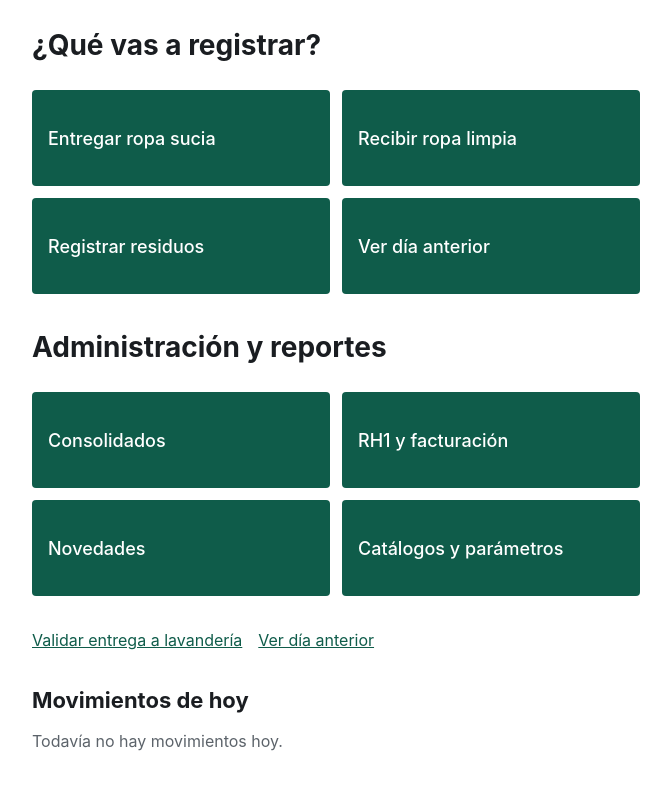
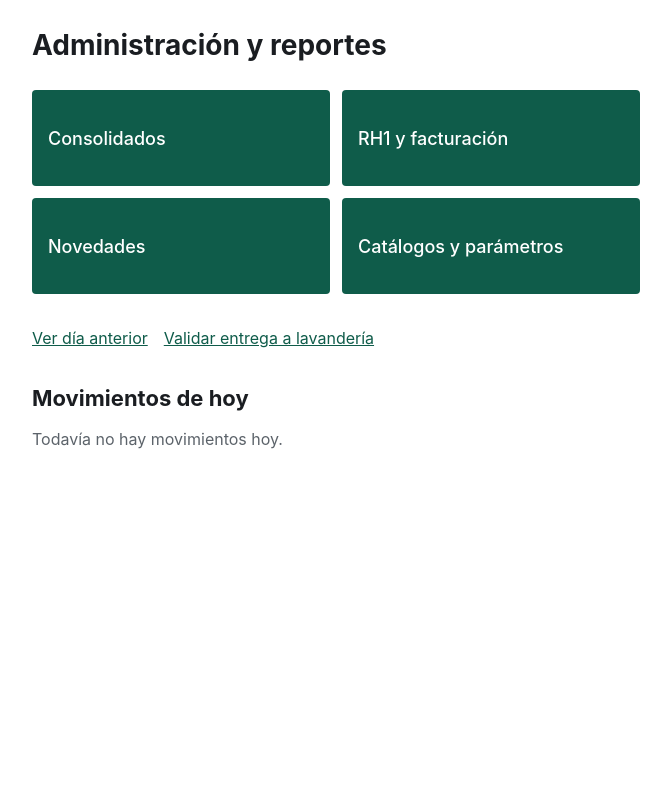
Before and after one commit to auxiliarsistemas2pabon-cloud/sistema-ropa-residuos-pabon, a Django app: page / in a window 1280 px wide. Shown: the part 61-850 px from the top of the page, without its empty margins (304-975 px from the left). After the commit the page ends 510 px from the top, so only its background shows below. Run offline with Django 5.2, Linux system fonts and the light colour scheme; the visitor is signed in with stand-in values (Sample User, id 1); data that the repository does not hold is empty; parts of the project's set-up code (start-up, migrations or seed data) failed here and were passed over.

Commit message:
Panel: un solo panel por rol, sin la vista mixta del superusuario

```diff
--- a/templates/core/panel_principal.html
+++ b/templates/core/panel_principal.html
@@ -3,16 +3,6 @@
 {% block titulo %}Inicio · Clínica Pabón{% endblock %}
 
 {% block contenido %}
-
-{% if perms.movimientos.add_movimiento %}
-  <h1>¿Qué vas a registrar?</h1>
-  <div class="accesos">
-    <a class="acceso" href="{% url 'ropa:entrega_sucia' %}">Entregar ropa sucia</a>
-    <a class="acceso" href="{% url 'ropa:recepcion_limpia' %}">Recibir ropa limpia</a>
-    <a class="acceso" href="{% url 'residuos:menu' %}">Registrar residuos</a>
-    <a class="acceso" href="{% url 'movimientos:revision_dia_anterior' %}">Ver día anterior</a>
-  </div>
-{% endif %}
 
 {% if user.es_administradora or user.is_superuser %}
   <h1>Administración y reportes</h1>
@@ -22,17 +12,23 @@
     <a class="acceso" href="{% url 'movimientos:novedades' %}">Novedades</a>
     <a class="acceso" href="{% url 'admin:index' %}">Catálogos y parámetros</a>
   </div>
+  <p class="enlaces-secundarios">
+    <a href="{% url 'movimientos:revision_dia_anterior' %}">Ver día anterior</a>
+    <a href="{% url 'ropa:validacion' %}">Validar entrega a lavandería</a>
+  </p>
+{% else %}
+  <h1>¿Qué vas a registrar?</h1>
+  <div class="accesos">
+    <a class="acceso" href="{% url 'ropa:entrega_sucia' %}">Entregar ropa sucia</a>
+    <a class="acceso" href="{% url 'ropa:recepcion_limpia' %}">Recibir ropa limpia</a>
+    <a class="acceso" href="{% url 'residuos:menu' %}">Registrar residuos</a>
+    <a class="acceso" href="{% url 'movimientos:revision_dia_anterior' %}">Ver día anterior</a>
+  </div>
+  <p class="enlaces-secundarios">
+    <a href="{% url 'movimientos:novedades' %}">Novedades</a>
+    <a href="{% url 'ropa:validacion' %}">Validar entrega a lavandería</a>
+  </p>
 {% endif %}
-
-<p class="enlaces-secundarios">
-  {% if not user.es_administradora and not user.is_superuser %}
-    <a href="{% url 'movimientos:novedades' %}">Novedades</a>
-  {% endif %}
-  <a href="{% url 'ropa:validacion' %}">Validar entrega a lavandería</a>
-  {% if user.es_administradora or user.is_superuser %}
-    <a href="{% url 'movimientos:revision_dia_anterior' %}">Ver día anterior</a>
-  {% endif %}
-</p>
 
 <section class="seccion">
   <h2>Movimientos de hoy</h2>
```
